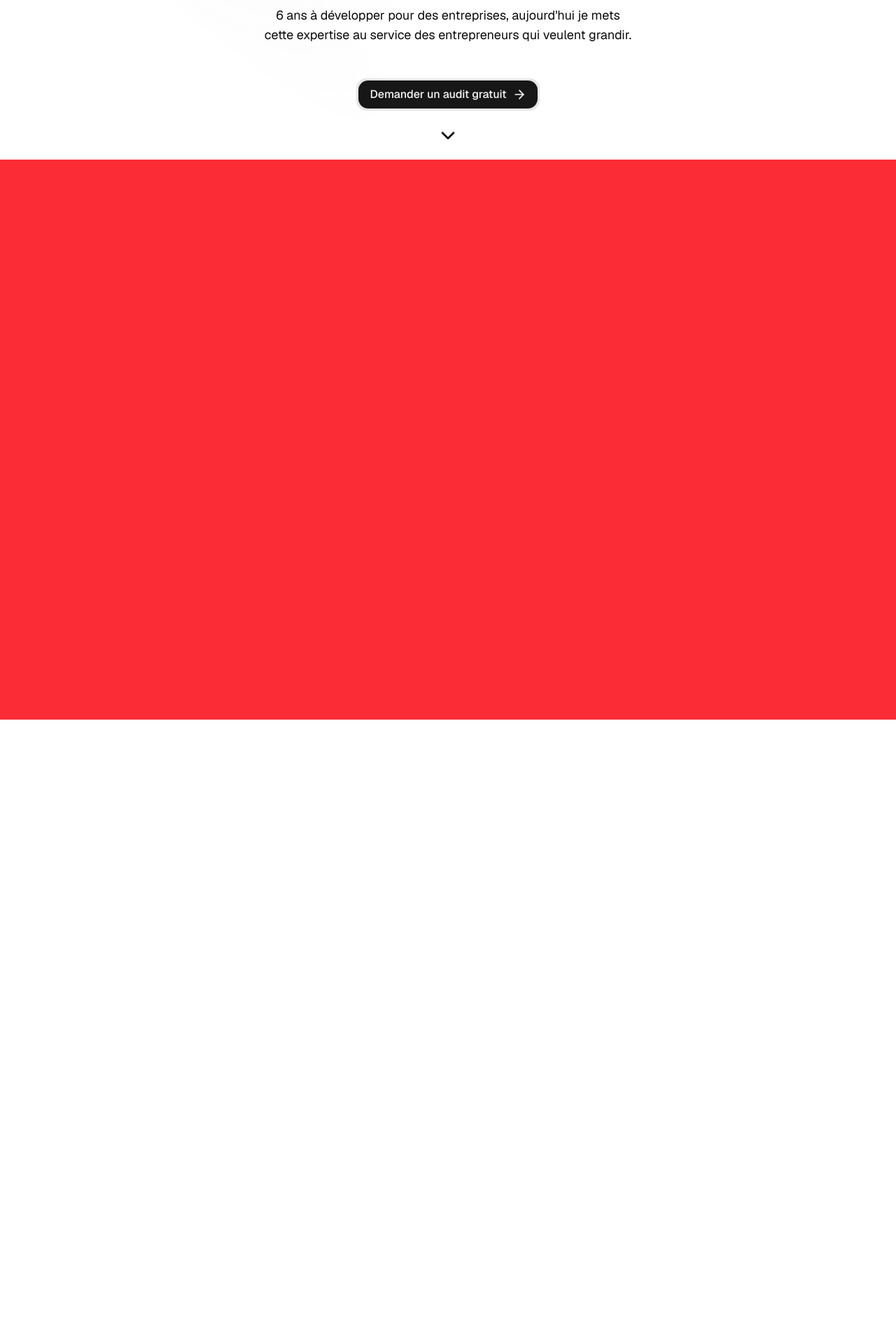
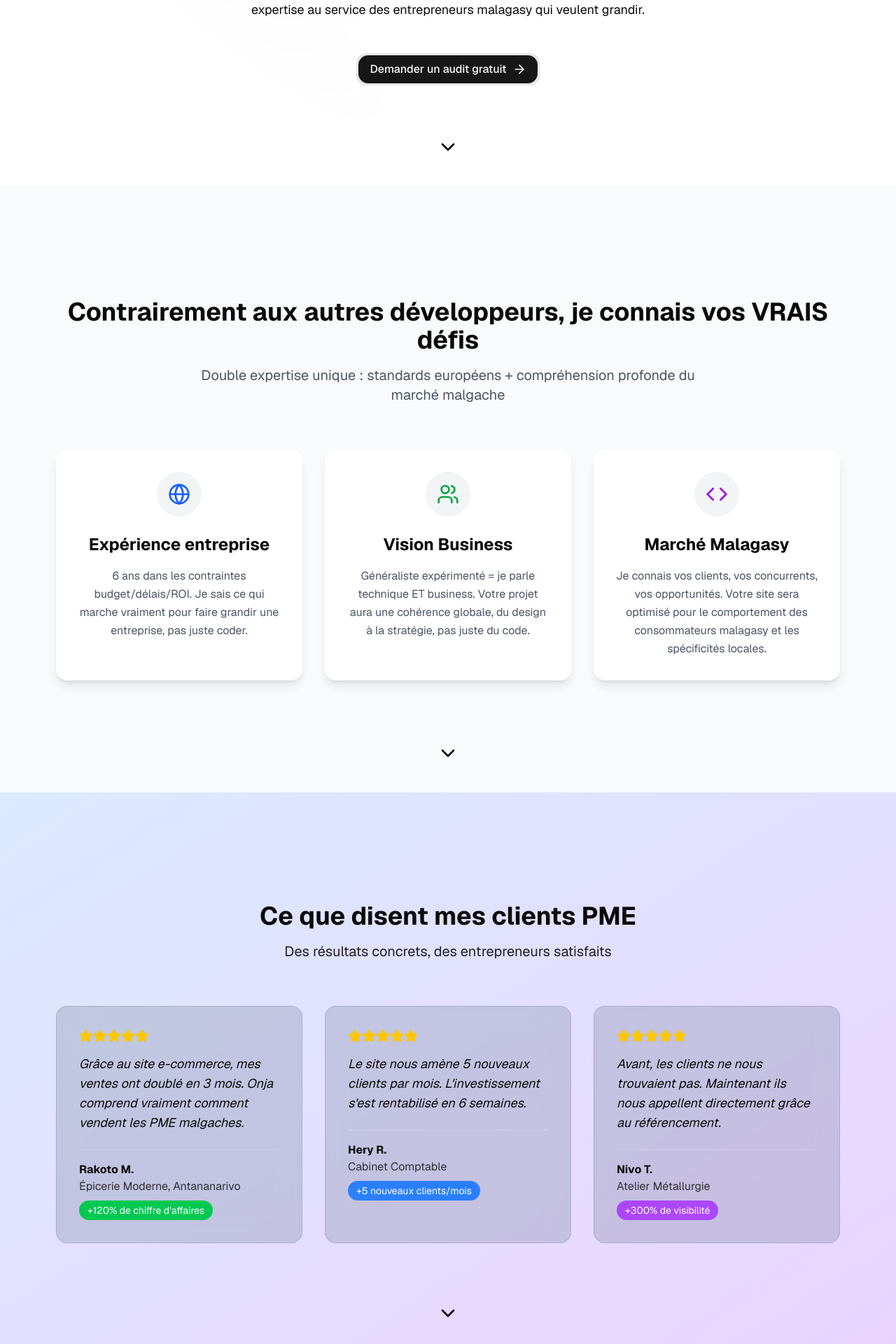
Before and after one commit to onjaharitiana/onja-haritiana, a Next.js app: page / in a window 1280 px wide. Shown: the part 552-2472 px from the top of the page at 70% size. Before the commit the page ends 1580 px from the top, so only its background shows below. Built offline with nearby package versions, Linux system fonts and the light colour scheme.

Commit message:
commit all changes

```diff
--- a/package.json
+++ b/package.json
@@ -13,6 +13,7 @@
     "@radix-ui/react-slot": "^1.2.3",
     "class-variance-authority": "^0.7.1",
     "clsx": "^2.1.1",
+    "framer-motion": "^12.18.1",
     "lucide-react": "^0.515.0",
     "next": "15.3.3",
     "next-themes": "^0.4.6",
--- a/src/app/page.tsx
+++ b/src/app/page.tsx
@@ -1,11 +1,14 @@
 import Header from "@/components/layout/Header";
 import { HeroSection } from "@/components/hero/HeroSection";
+import { ExpertiseSection } from "@/components/ExpertiseSection";
+import { Temoignages } from "@/components/Temoignages";
 export default function Home() {
   return (
-    <div className="grid grid-rows-[20px_1fr_20px] min-h-screen gap-4 mx-auto font-[family-name:var(--font-geist-sans)]">
+    <div className="min-h-screen gap-0 mx-auto font-[family-name:var(--font-geist-sans)]">
       <Header />
       <HeroSection />
-      <div className="min-h-screen bg-red-500"></div>
+      <ExpertiseSection />
+      <Temoignages />
     </div>
   );
 }
--- /dev/null
+++ b/src/components/ExpertiseSection.tsx
@@ -0,0 +1,74 @@
+import { Code, Users, Globe } from "lucide-react";
+import { NextArrow } from "./NextArrow";
+const expertiseItems = [
+  {
+    icon: <Globe className="w-8 h-8 text-blue-600" />,
+    title: "Expérience entreprise",
+    description:
+      "6 ans dans les contraintes budget/délais/ROI. Je sais ce qui marche vraiment pour faire grandir une entreprise, pas juste coder.",
+  },
+  {
+    icon: <Users className="w-8 h-8 text-green-600" />,
+    title: "Vision Business",
+    description:
+      "Généraliste expérimenté = je parle technique ET business. Votre projet aura une cohérence globale, du design à la stratégie, pas juste du code.",
+  },
+  {
+    icon: <Code className="w-8 h-8 text-purple-600" />,
+    title: "Marché Malagasy",
+    description:
+      "Je connais vos clients, vos concurrents, vos opportunités. Votre site sera optimisé pour le comportement des consommateurs malagasy et les spécificités locales.",
+  },
+];
+
+const ExpertiseItem = ({
+  icon,
+  title,
+  description,
+}: {
+  icon: React.ReactNode;
+  title: string;
+  description: string;
+}) => {
+  return (
+    <div className="bg-white p-8 rounded-2xl shadow-lg hover:shadow-xl transition-shadow dark:bg-gray-800 text-center">
+      <div className="flex items-center justify-center mb-6">
+        <div className="w-16 h-16 bg-gray-100 rounded-full flex items-center justify-center dark:bg-gray-700">
+          {icon}
+        </div>
+      </div>
+      <h3 className="text-2xl font-bold mb-4">{title}</h3>
+      <p className="text-gray-600 leading-relaxed dark:text-gray-300">
+        {description}
+      </p>
+    </div>
+  );
+};
+
+export const ExpertiseSection = () => {
+  return (
+    <section
+      id="expertise"
+      className="relative py-40 flex flex-col items-center bg-gray-50 dark:bg-gray-900 min-h-screen"
+    >
+      <div className="max-w-6xl mx-auto px-4">
+        <div className="text-center mb-16">
+          <h2 className="text-4xl font-bold mb-4 dark:text-white">
+            Contrairement aux autres développeurs, je connais vos VRAIS défis
+          </h2>
+          <p className="text-xl text-gray-600 dark:text-gray-300 max-w-3xl mx-auto">
+            Double expertise unique : standards européens + compréhension
+            profonde du marché malgache
+          </p>
+        </div>
+
+        <div className="grid md:grid-cols-3 gap-8">
+          {expertiseItems.map((item) => (
+            <ExpertiseItem key={item.title} {...item} />
+          ))}
+        </div>
+      </div>
+      <NextArrow sectionId="temoignages" />
+    </section>
+  );
+};
--- /dev/null
+++ b/src/components/NextArrow.tsx
@@ -0,0 +1,14 @@
+"use client";
+
+import { scrollToSection } from "@/lib/utils";
+import { ChevronDown } from "lucide-react";
+export const NextArrow = ({ sectionId }: { sectionId: string }) => {
+  return (
+    <div className="absolute bottom-8 left-1/2 transform -translate-x-1/2 animate-bounce cursor-pointer text-black dark:text-white">
+      <ChevronDown
+        onClick={() => scrollToSection(sectionId)}
+        className="w-8 h-8"
+      />
+    </div>
+  );
+};
--- /dev/null
+++ b/src/components/Temoignages.tsx
@@ -0,0 +1,97 @@
+import { Star } from "lucide-react";
+import { NextArrow } from "./NextArrow";
+
+const temoignages = [
+  {
+    name: "Rakoto M.",
+    company: "Épicerie Moderne, Antananarivo",
+    quote:
+      "Grâce au site e-commerce, mes ventes ont doublé en 3 mois. Onja comprend vraiment comment vendent les PME malgaches.",
+    stars: 5,
+    sales: "+120% de chiffre d'affaires",
+    salesColor: "bg-green-500",
+  },
+  {
+    name: "Hery R.",
+    company: "Cabinet Comptable",
+    quote:
+      "Le site nous amène 5 nouveaux clients par mois. L'investissement s'est rentabilisé en 6 semaines.",
+    stars: 5,
+    sales: "+5 nouveaux clients/mois",
+    salesColor: "bg-blue-500",
+  },
+  {
+    name: "Nivo T.",
+    company: "Atelier Métallurgie",
+    quote:
+      "Avant, les clients ne nous trouvaient pas. Maintenant ils nous appellent directement grâce au référencement.",
+    stars: 5,
+    sales: "+300% de visibilité",
+    salesColor: "bg-purple-500",
+  },
+];
+
+const Temoignage = ({
+  name,
+  company,
+  quote,
+  stars,
+  sales,
+  salesColor,
+}: {
+  name: string;
+  company: string;
+  quote: string;
+  stars: number;
+  sales: string;
+  salesColor?: string;
+}) => {
+  return (
+    <div className="bg-slate-600/20 backdrop-blur-lg p-8 rounded-2xl border border-slate-600/20 dark:bg-stone-600/20 dark:border-stone-700/20">
+      <div className="flex mb-4">
+        {[...Array(stars)].map((_, i) => (
+          <Star key={i} className="w-5 h-5 text-yellow-400 fill-current" />
+        ))}
+      </div>
+      <blockquote className="text-lg mb-6 italic">{quote}</blockquote>
+      <div className="border-t border-white/20 pt-4">
+        <div className="font-bold">{name}</div>
+        <div className="opacity-80 mb-2">{company}</div>
+        <div
+          className={`${
+            salesColor || "bg-green-500"
+          } text-white px-3 py-1 rounded-full text-sm inline-block`}
+        >
+          {sales}
+        </div>
+      </div>
+    </div>
+  );
+};
+
+export const Temoignages = () => {
+  return (
+    <section
+      id="temoignages"
+      className="relative min-h-screen py-30 flex flex-col items-center justify-center bg-gradient-to-br from-blue-100 to-purple-200 text-dark dark:text-white dark:bg-gradient-to-br dark:from-blue-950 dark:to-neutral-950"
+    >
+      <div className="max-w-6xl mx-auto px-4">
+        <div className="text-center mb-16">
+          <h2 className="text-4xl font-bold mb-4">
+            Ce que disent mes clients PME
+          </h2>
+          <p className="text-xl opacity-90">
+            Des résultats concrets, des entrepreneurs satisfaits
+          </p>
+        </div>
+
+        <div className="grid md:grid-cols-3 gap-8">
+          {temoignages.map((t) => (
+            <Temoignage key={t.name} {...t} />
+          ))}
+        </div>
+      </div>
+      <NextArrow sectionId="methode" />
+    </section>
+  );
+};
--- a/src/components/hero/HeroContent.tsx
+++ b/src/components/hero/HeroContent.tsx
@@ -11,12 +11,12 @@ export const HeroContent = () => {
     <>
       <AnimatedGroup variants={transitionVariants}>
         <h1 className="mt-8 max-w-4xl mx-auto text-balance text-4xl md:text-6xl lg:mt-11 xl:text-[4.75rem]">
-          Le seul développeur web qui transforme les défis des PME en
+          Le seul développeur web qui transforme les défis des PME malagasy en
           opportunités digitales
         </h1>
         <p className="mx-auto mt-8 max-w-2xl text-balance text-lg">
           6 ans à développer pour des entreprises, aujourd'hui je mets cette
-          expertise au service des entrepreneurs qui veulent grandir.
+          expertise au service des entrepreneurs malagasy qui veulent grandir.
         </p>
       </AnimatedGroup>
       <AnimatedGroup
--- a/src/components/hero/HeroNext.tsx
+++ /dev/null
@@ -1,12 +0,0 @@
-"use client";
-
-import { scrollToSection } from "@/lib/utils";
-import { ChevronDown } from "lucide-react";
-export const HeroNext = () => {
-  return (
-    <ChevronDown
-      onClick={() => scrollToSection("expertise")}
-      className="w-8 h-8"
-    />
-  );
-};
--- a/src/components/hero/HeroSection.tsx
+++ b/src/components/hero/HeroSection.tsx
@@ -1,7 +1,7 @@
 import React from "react";
 import { HeroBackground } from "./HeroBackground";
 import { HeroContent } from "./HeroContent";
-import { HeroNext } from "./HeroNext";
+import { NextArrow } from "../NextArrow";
 
 export const transitionVariants = {
   item: {
@@ -25,7 +25,7 @@ export const transitionVariants = {
 
 export const HeroSection = () => {
   return (
-    <div className="overflow-hidden" id="accueil">
+    <div className="overflow-hidden relative" id="accueil">
       <div
         aria-hidden
         className="z-[2] absolute inset-0 pointer-events-none isolate opacity-50 contain-strict hidden lg:block"
@@ -34,8 +34,8 @@ export const HeroSection = () => {
         <div className="h-[80rem] absolute left-0 top-0 w-56 -rotate-45 rounded-full bg-[radial-gradient(50%_50%_at_50%_50%,hsla(0,0%,85%,.06)_0,hsla(0,0%,45%,.02)_80%,transparent_100%)] [translate:5%_-50%]" />
         <div className="h-[80rem] -translate-y-[350px] absolute left-0 top-0 w-56 -rotate-45 bg-[radial-gradient(50%_50%_at_50%_50%,hsla(0,0%,85%,.04)_0,hsla(0,0%,45%,.02)_80%,transparent_100%)]" />
       </div>
-      <section>
-        <div className="relative pt-24 md:pt-36">
+      <section className="min-h-screen flex flex-col items-center justify-center">
+        <div className="relative py-24 md:py-36">
           <HeroBackground />
           <div
             aria-hidden
@@ -47,10 +47,8 @@ export const HeroSection = () => {
             </div>
           </div>
         </div>
+        <NextArrow sectionId="expertise" />
       </section>
-      <div className="absolute bottom-8 left-1/2 transform -translate-x-1/2 animate-bounce cursor-pointer">
-        <HeroNext />
-      </div>
     </div>
   );
 };
--- a/src/components/theme-provider.tsx
+++ b/src/components/theme-provider.tsx
@@ -7,5 +7,9 @@ export function ThemeProvider({
   children,
   ...props
 }: React.ComponentProps<typeof NextThemesProvider>) {
-  return <NextThemesProvider {...props}>{children}</NextThemesProvider>;
+  return (
+    <NextThemesProvider {...props} defaultTheme="light" enableSystem={false}>
+      {children}
+    </NextThemesProvider>
+  );
 }
--- a/src/components/theme-toggle.tsx
+++ b/src/components/theme-toggle.tsx
@@ -5,12 +5,6 @@ import { Moon, Sun } from "lucide-react";
 import { useTheme } from "next-themes";
 
 import { Button } from "@/components/ui/button";
-import {
-  DropdownMenu,
-  DropdownMenuContent,
-  DropdownMenuItem,
-  DropdownMenuTrigger,
-} from "@/components/ui/dropdown-menu";
 
 export function ModeToggle() {
   const { theme, setTheme } = useTheme();
@@ -19,7 +13,7 @@ export function ModeToggle() {
     <Button
       variant="outline"
       size="icon"
-      className="w-8 h-8"
+      className="w-8 h-8 cursor-pointer"
       onClick={() => setTheme(theme === "dark" ? "light" : "dark")}
     >
       {theme === "dark" ? (
--- a/src/lib/utils.ts
+++ b/src/lib/utils.ts
@@ -6,5 +6,6 @@ export function cn(...inputs: ClassValue[]) {
 }
 
 export const scrollToSection = (sectionId: string) => {
+  console.log(sectionId);
   document.getElementById(sectionId)?.scrollIntoView({ behavior: "smooth" });
 };
```
Also changed, not shown: public/images/hero-dark-bg.jpg (added), 1 other file (tests, documents, lock files or other folders).
